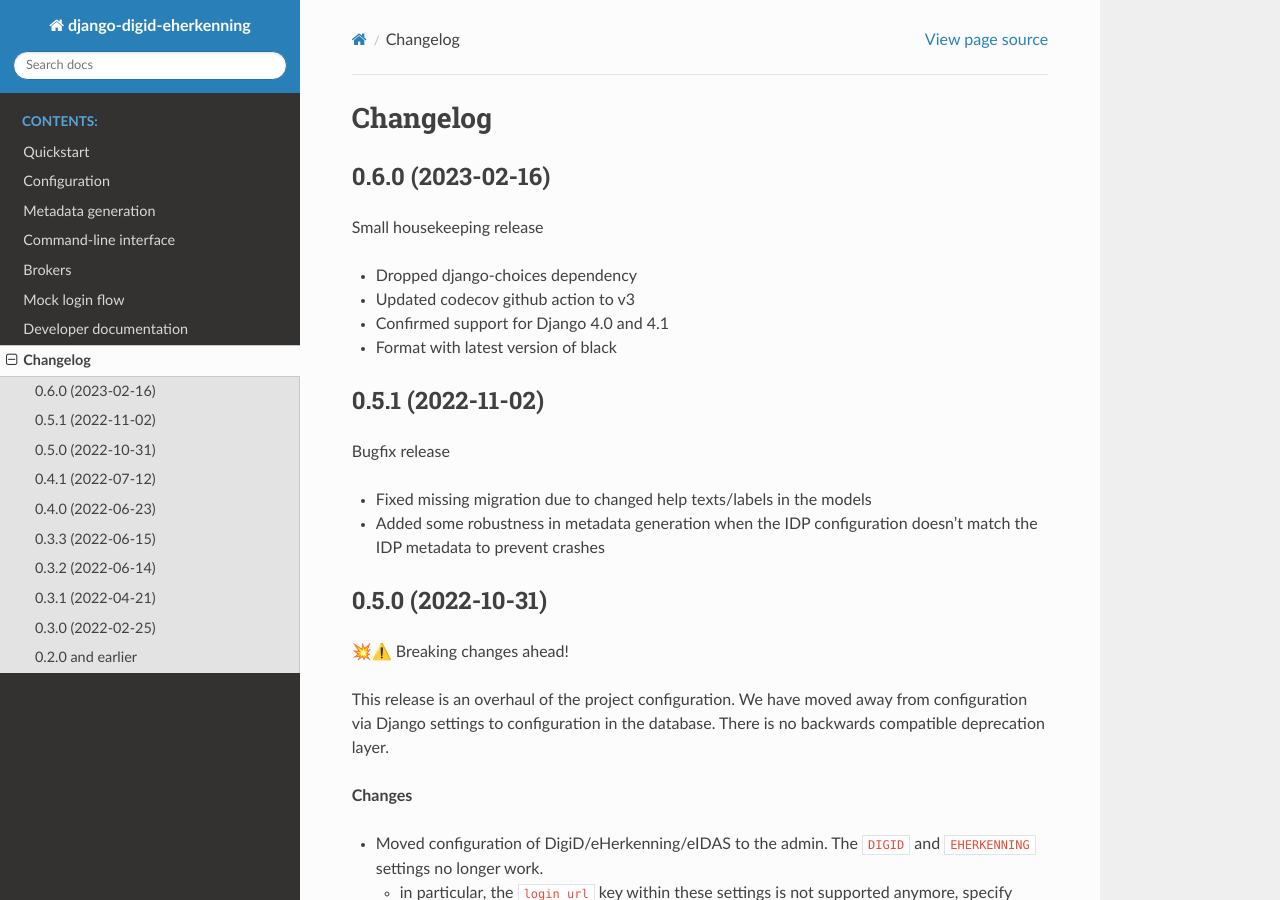
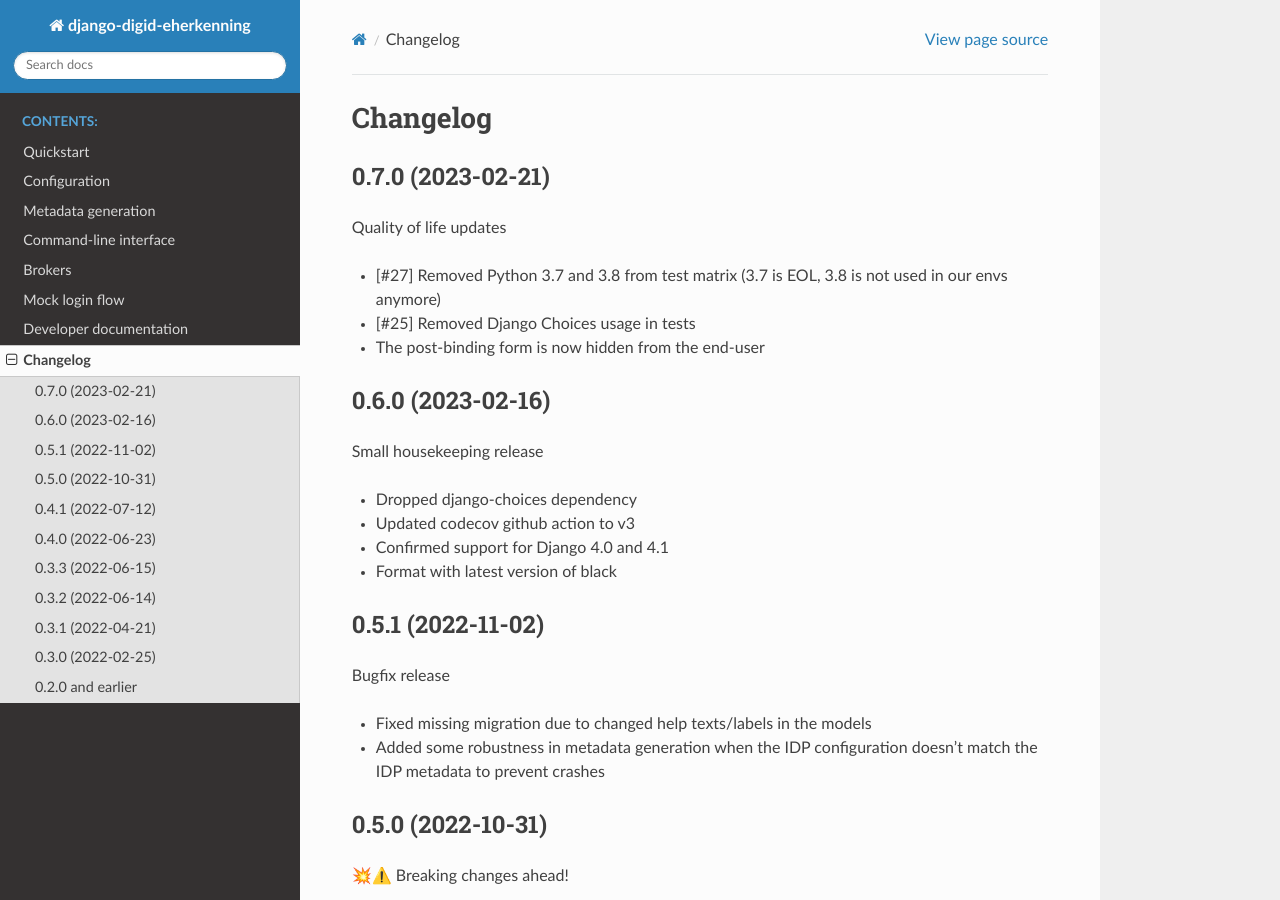
Before and after one commit to maykinmedia/django-digid-eherkenning, a Sphinx documentation site: the page built from docs/changelog.rst, in a window 1280 px wide and 900 px high. Built offline with Sphinx 7.4.7 and the Read the Docs theme 2.0.0, drawn with Linux system fonts in a browser that asks for light colours.

Commit message:
:bookmark: Bump version and update changelog

```diff
--- a/CHANGELOG.rst
+++ b/CHANGELOG.rst
@@ -1,6 +1,16 @@
 =========
 Changelog
 =========
+
+0.7.0 (2023-02-21)
+==================
+
+Quality of life updates
+
+* [#27] Removed Python 3.7 and 3.8 from test matrix (3.7 is EOL, 3.8 is not used in our
+  envs anymore)
+* [#25] Removed Django Choices usage in tests
+* The post-binding form is now hidden from the end-user
 
 0.6.0 (2023-02-16)
 ==================
--- a/README.rst
+++ b/README.rst
@@ -2,7 +2,7 @@
 django-digid-eherkenning
 ========================
 
-:Version: 0.6.0
+:Version: 0.7.0
 :Source: https://github.com/maykinmedia/django-digid-eherkenning
 :Keywords: django, authentication, digid, eherkenning, eidas, dutch, nl, netherlands
 :PythonVersion: 3.7+
--- a/docs/conf.py
+++ b/docs/conf.py
@@ -26,7 +26,7 @@ copyright = "2020, Maykin Media"
 author = "Maykin Media"
 
 # The full version, including alpha/beta/rc tags
-release = "0.6.0"
+release = "0.7.0"
 
 
 # -- General configuration ---------------------------------------------------
--- a/setup.cfg
+++ b/setup.cfg
@@ -2,7 +2,7 @@
 # see http://setuptools.readthedocs.io/en/latest/setuptools.html#configuring-setup-using-setup-cfg-files
 [metadata]
 name = django-digid-eherkenning
-version = 0.6.0
+version = 0.7.0
 description = A Django app for DigiD/eHerkenning authentication flows
 long_description = file: README.rst
 url = https://github.com/maykinmedia/django-digid-eherkenning
@@ -37,7 +37,7 @@ install_requires =
     django-simple-certmanager
     django-solo
     lxml
-    defusedxml>=0.6.0
+    defusedxml>=0.7.0
     furl
     maykin-python3-saml
 tests_require =
```
Also changed, not shown: .bumpversion.cfg.
